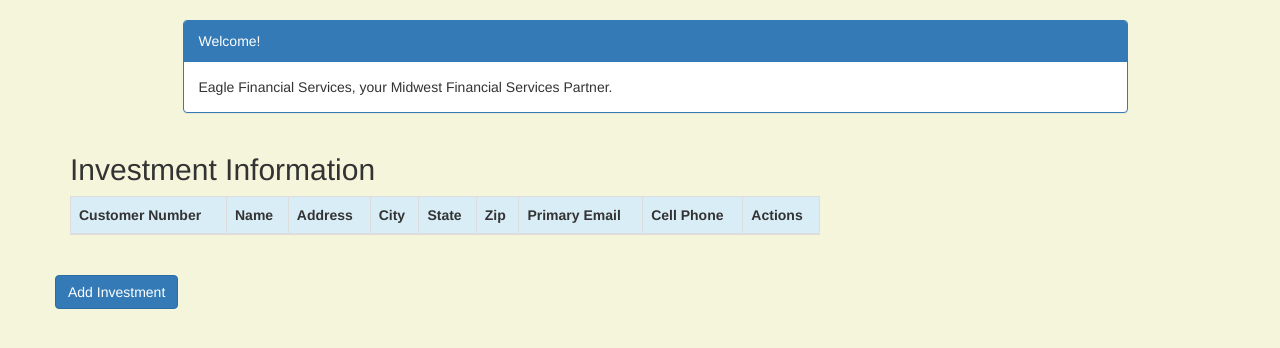
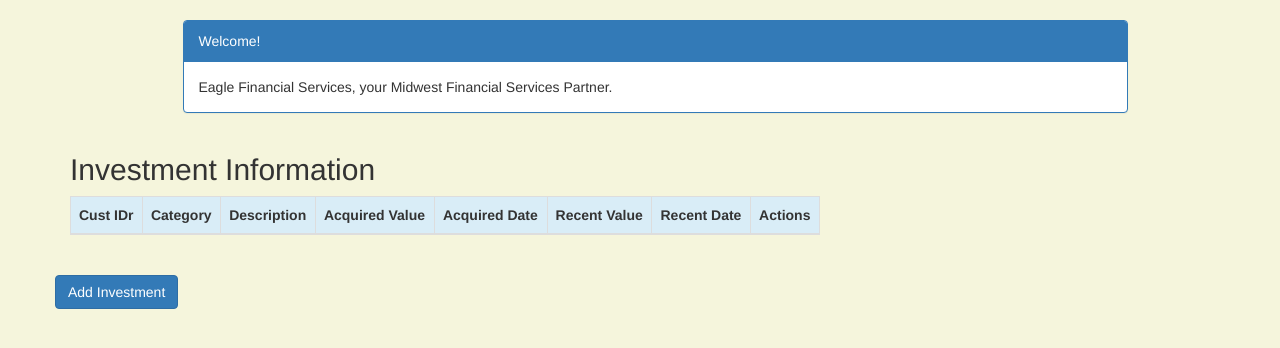
Before and after one commit to Robert-Blacklidge/EFSBlog, a Django app: page /investment/ in a window 1280 px wide. Shown: the part 52-400 px from the top of the page. Run offline with Django 3.2, Linux system fonts and the light colour scheme; the visitor is signed in with stand-in values (Sample User, id 1); data that the repository does not hold is empty; some libraries are stand-ins or nearby versions.

Commit message:
updates to portfolio and investment

```diff
--- a/portfolio/templates/Portfolio/investment_list.html
+++ b/portfolio/templates/Portfolio/investment_list.html
@@ -34,14 +34,13 @@
         <table class="table table-striped table-bordered table-hover">
             <thead>
             <tr class="bg-info">
-                <th>Customer Number</th>
-                <th>Name</th>
-                <th>Address</th>
-                <th>City</th>
-                <th>State</th>
-                <th>Zip</th>
-                <th>Primary Email</th>
-                <th>Cell Phone</th>
+                <th>Cust IDr</th>
+                <th>Category</th>
+                <th>Description</th>
+                <th>Acquired Value</th>
+                <th>Acquired Date</th>
+                <th>Recent Value</th>
+                <th>Recent Date</th>
                 <th colspan="3">Actions</th>
             </tr>
             </thead>
--- a/portfolio/views.py
+++ b/portfolio/views.py
@@ -10,161 +10,163 @@ from rest_framework.response import Response
 from rest_framework import status
 from .serializers import CustomerSerializer
 
-# List at the end of the views.py
+
+def home(request):
+    return render(request, 'portfolio/home.html',
+                  {'portfolio': home})
+
+
+@login_required
+def customer_list(request):
+    customer = Customer.objects.filter(created_date__lte=timezone.now())
+    return render(request, 'portfolio/customer_list.html',
+                  {'customers': customer})
+
+
+@login_required
+def customer_edit(request, pk):
+    customer = get_object_or_404(Customer, pk=pk)
+    if request.method == "POST":
+        # update
+        form = CustomerForm(request.POST, instance=customer)
+        if form.is_valid():
+            customer = form.save(commit=False)
+            customer.updated_date = timezone.now()
+            customer.save()
+            customer = Customer.objects.filter(created_date__lte=timezone.now())
+            return render(request, 'portfolio/customer_list.html',
+                          {'customers': customer})
+    else:
+        # edit
+        form = CustomerForm(instance=customer)
+    return render(request, 'portfolio/customer_edit.html', {'form': form})
+
+
+@login_required
+def customer_delete(request, pk):
+    customer = get_object_or_404(Customer, pk=pk)
+    customer.delete()
+    return redirect('portfolio:customer_list')
+
+
+@login_required
+def stock_list(request):
+    stocks = Stock.objects.filter(purchase_date__lte=timezone.now())
+    return render(request, 'portfolio/stock_list.html', {'stocks': stocks})
+
+
+@login_required
+def stock_new(request):
+    if request.method == "POST":
+        form = StockForm(request.POST)
+        if form.is_valid():
+            stock = form.save(commit=False)
+            stock.created_date = timezone.now()
+            stock.save()
+            stocks = Stock.objects.filter(purchase_date__lte=timezone.now())
+            return render(request, 'portfolio/stock_list.html',
+                          {'stocks': stocks})
+    else:
+        form = StockForm()
+        # print("Else")
+    return render(request, 'portfolio/stock_new.html', {'form': form})
+
+
+@login_required
+def stock_edit(request, pk):
+    stock = get_object_or_404(Stock, pk=pk)
+    if request.method == "POST":
+        form = StockForm(request.POST, instance=stock)
+        if form.is_valid():
+            stock = form.save()
+            # stock.customer = stock.id
+            stock.updated_date = timezone.now()
+            stock.save()
+            stocks = Stock.objects.filter(purchase_date__lte=timezone.now())
+            return render(request, 'portfolio/stock_list.html', {'stocks': stocks})
+    else:
+        # print("else")
+        form = StockForm(instance=stock)
+    return render(request, 'portfolio/stock_edit.html', {'form': form})
+
+
+@login_required
+def stock_delete(request, pk):
+    stock = get_object_or_404(Stock, pk=pk)
+    stock.delete()
+    stocks = Stock.objects.filter(purchase_date__lte=timezone.now())
+    return render(request, 'portfolio/stock_list.html', {'stocks': stocks})
+
+
+@login_required
+def investment_list(request):
+    investments = Investment.objects.filter(acquired_date__lte=timezone.now())
+    return render(request, 'portfolio/investment_list.html', {'investments': investments})
+
+
+@login_required
+def investment_new(request):
+    # customer = get_object_or_404(Customer, pk=customer_id)
+    if request.method == "POST":
+        form = InvestmentForm(request.POST)
+        if form.is_valid():
+            # print(request.POST.get("cust_number", ""))
+            investment = form.save(commit=False)
+            investment.created_date = timezone.now()
+            # investment.customer = customer
+            investment.save()
+            investments = Investment.objects.filter(acquired_date__lte=timezone.now())
+            return render(request, 'portfolio/investment_list.html', {'investments': investments})
+    else:
+        # print("else")
+        form = InvestmentForm()
+    return render(request, 'portfolio/investment_new.html', {'form': form})
+
+
+@login_required
+def investment_edit(request, pk):
+    investment = get_object_or_404(Investment, pk=pk)
+    if request.method == "POST":
+        form = InvestmentForm(request.POST, instance=investment)
+        if form.is_valid():
+            investment = form.save(commit=False)
+            investment.updated_date = timezone.now()
+            investment.save()
+            investments = Investment.objects.filter(acquired_date__lte=timezone.now())
+            return render(request, 'portfolio/investment_list.html', {'investments': investments})
+    else:
+        # print("else")
+        form = InvestmentForm(instance=investment)
+    return render(request, 'portfolio/investment_edit.html', {'form': form})
+
+
+@login_required
+def investment_delete(request, pk):
+    investment = get_object_or_404(Investment, pk=pk)
+    investment.delete()
+    investments = Investment.objects.filter(acquired_date__lte=timezone.now())
+    return render(request, 'portfolio/investment_list.html', {'investments': investments})
+
+@login_required
+def portfolio(request,pk):
+    customer = get_object_or_404(Customer, pk=pk)
+    customers = Customer.objects.filter(created_date__lte=timezone.now())
+    investments =Investment.objects.filter(customer=pk)
+    stocks = Stock.objects.filter(customer=pk)
+    sum_recent_value = Investment.objects.filter(customer=pk).aggregate(Sum('recent_value'))
+    sum_acquired_value = Investment.objects.filter(customer=pk).aggregate(Sum('acquired_value'))
+
+
+    return render(request, 'portfolio/portfolio.html', {'customers': customers, 'investments': investments,
+                                                       'stocks': stocks,
+                                                       'sum_recent_value': sum_recent_value,
+                                                       'sum_acquired_value': sum_acquired_value,})
+
 # Lists all customers
+
 class CustomerList(APIView):
 
     def get(self,request):
         customers_json = Customer.objects.all()
         serializer = CustomerSerializer(customers_json, many=True)
         return Response(serializer.data)
-
-
-def home(request):
-   return render(request, 'portfolio/home.html',
-                 {'portfolio': home})
-
-
-@login_required
-def customer_list(request):
-   customer = Customer.objects.filter(created_date__lte=timezone.now())
-   return render(request, 'portfolio/customer_list.html',
-                 {'customers': customer})
-
-
-@login_required
-def customer_edit(request, pk):
-   customer = get_object_or_404(Customer, pk=pk)
-   if request.method == "POST":
-       # update
-       form = CustomerForm(request.POST, instance=customer)
-       if form.is_valid():
-           customer = form.save(commit=False)
-           customer.updated_date = timezone.now()
-           customer.save()
-           customer = Customer.objects.filter(created_date__lte=timezone.now())
-           return render(request, 'portfolio/customer_list.html',
-                         {'customers': customer})
-   else:
-       # edit
-       form = CustomerForm(instance=customer)
-   return render(request, 'portfolio/customer_edit.html', {'form': form})
-
-
-@login_required
-def customer_delete(request, pk):
-   customer = get_object_or_404(Customer, pk=pk)
-   customer.delete()
-   return redirect('portfolio:customer_list')
-
-
-@login_required
-def stock_list(request):
-   stocks = Stock.objects.filter(purchase_date__lte=timezone.now())
-   return render(request, 'portfolio/stock_list.html', {'stocks': stocks})
-
-
-@login_required
-def stock_new(request):
-   if request.method == "POST":
-       form = StockForm(request.POST)
-       if form.is_valid():
-           stock = form.save(commit=False)
-           stock.created_date = timezone.now()
-           stock.save()
-           stocks = Stock.objects.filter(purchase_date__lte=timezone.now())
-           return render(request, 'portfolio/stock_list.html',
-                         {'stocks': stocks})
-   else:
-       form = StockForm()
-       # print("Else")
-   return render(request, 'portfolio/stock_new.html', {'form': form})
-
-
-@login_required
-def stock_edit(request, pk):
-   stock = get_object_or_404(Stock, pk=pk)
-   if request.method == "POST":
-       form = StockForm(request.POST, instance=stock)
-       if form.is_valid():
-           stock = form.save()
-           # stock.customer = stock.id
-           stock.updated_date = timezone.now()
-           stock.save()
-           stocks = Stock.objects.filter(purchase_date__lte=timezone.now())
-           return render(request, 'portfolio/stock_list.html', {'stocks': stocks})
-   else:
-       # print("else")
-       form = StockForm(instance=stock)
-   return render(request, 'portfolio/stock_edit.html', {'form': form})
-
-
-@login_required
-def stock_delete(request, pk):
-   stock = get_object_or_404(Stock, pk=pk)
-   stock.delete()
-   stocks = Stock.objects.filter(purchase_date__lte=timezone.now())
-   return render(request, 'portfolio/stock_list.html', {'stocks': stocks})
-
-
-@login_required
-def investment_list(request):
-   investments = Investment.objects.filter(acquired_date__lte=timezone.now())
-   return render(request, 'portfolio/investment_list.html', {'investments': investments})
-
-@login_required
-def investment_edit(request, pk):
-   investment = get_object_or_404(Investment, pk=pk)
-   if request.method == "POST":
-       # update
-       form = InvestmentForm(request.POST, instance=investment)
-       if form.is_valid():
-           investment = form.save(commit=False)
-           investment.updated_date = timezone.now()
-           investment.save()
-           investment = Investment.objects.filter(created_date__lte=timezone.now())
-           return render(request, 'portfolio/investment_list.html', {'investments': investment})
-   else:
-       # edit
-       form = InvestmentForm(instance=investment)
-   return render(request, 'portfolio/investment_edit.html', {'form': form})
-
-@login_required
-def investment_delete(request, pk):
-   investment = get_object_or_404(Investment, pk=pk)
-   investment.delete()
-   return redirect('portfolio:investment_list')
-
-@login_required
-def investment_new(request):
-   if request.method == "POST":
-       form = InvestmentForm(request.POST)
-       if form.is_valid():
-           investment = form.save(commit=False)
-           investment.created_date = timezone.now()
-           investment.save()
-           investments = Investment.objects.filter(purchase_date__lte=timezone.now())
-           return render(request, 'portfolio/investment_list.html',
-                         {'investments': investments})
-   else:
-       form = InvestmentForm()
-       # print("Else")
-   return render(request, 'portfolio/investment_new.html', {'form': form})
-
-
-
-
-@login_required
-def portfolio(request):
-    customer = get_object_or_404(Customer, pk=pk)
-    customers = Customer.objects.filter(created_date__lte=timezone.now())
-    investments =Investment.objects.all()
-    stocks = Stock.objects.all()
-    sum_recent_value = Investment.objects.all().aggregate(Sum('recent_value'))
-    sum_acquired_value = Investment.objects.all().aggregate(Sum('acquired_value'))
-
-
-    return render(request, 'customers/portfolio.html', {'customers': customers, 'investments': investments,
-                                                       'stocks': stocks,
-                                                       'sum_recent_value': sum_recent_value,
-                                                       'sum_acquired_value': sum_acquired_value,})
```
Also changed, not shown: portfolio/templates/Portfolio/portfolio.html (+74 -3 lines).
